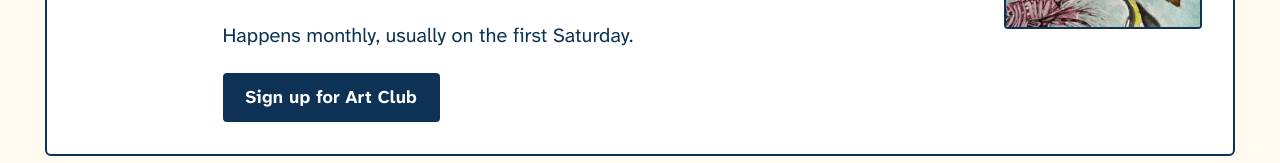
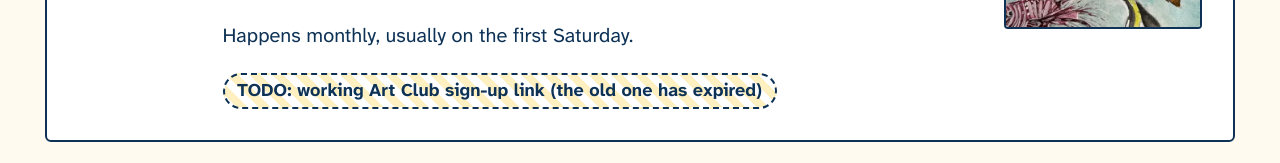
Before and after one commit to Happy-Brew/happybrew.org, a plain HTML site: page events/index.html in a window 1280 px wide. Shown: the part 1870-2033 px from the top of the page. Drawn offline with Linux system fonts and the light colour scheme.

Commit message:
Replace the expired Art Club sign-up link with a marked placeholder
The SignUpGenius page it pointed to is for a March 2026 date and now
shows 'Expired Sign Up'.

Co-Authored-By: Claude Fable 5.2 <noreply@anthropic.com>
Claude-Session: https://claude.ai/code/session_011GsgYjgbh8NaB9oWaRbfAb

```diff
--- a/events/index.html
+++ b/events/index.html
@@ -95,7 +95,7 @@
         <p class="event__meta"><time datetime="2026-12-05T13:00">Saturday, December 5, 2026</time> · 1:00 to 3:00 pm</p>
         <p>Creativity has no limits. Everyone and every ability is welcome! Registration is required.</p>
         <p>Happens monthly, usually on the first Saturday.</p>
-        <p><a class="btn btn--small" href="https://m.signupgenius.com/#!/showSignUp/10C0F4FACA92BA0F5C34-62575388-happy">Sign up for Art Club</a></p>
+        <p><span class="todo-chip">TODO: working Art Club sign-up link (the old one has expired)</span></p>
       </div>
       <img class="event__img" src="../assets/img/events/art-club-480.webp" srcset="../assets/img/events/art-club-480.webp 480w, ../assets/img/events/art-club-960.webp 960w" sizes="11rem" alt="A watercolor painting of colorful fish swimming around a circle that reads Happy Brew." width="960" height="960" loading="lazy" decoding="async">
     </article>
```
